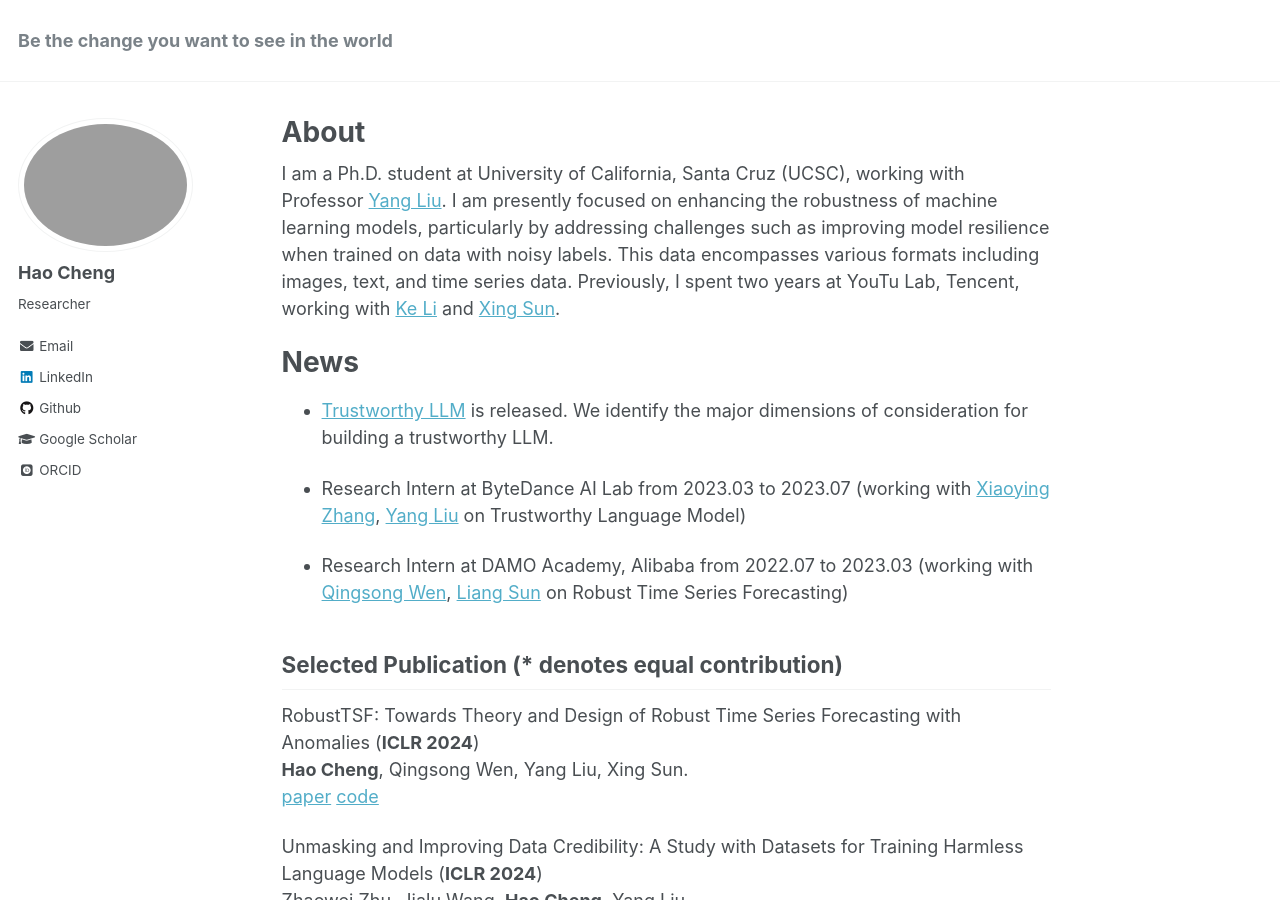
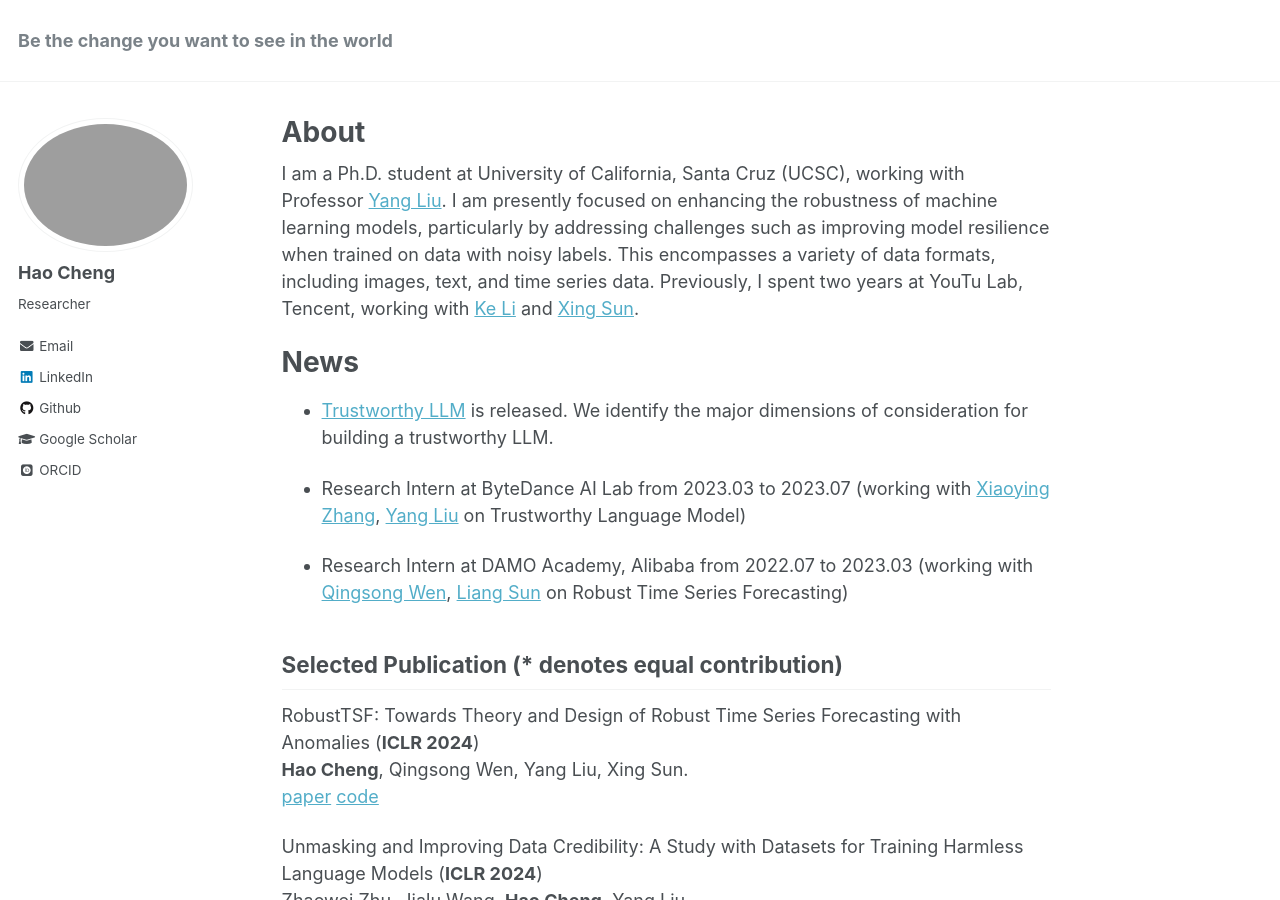
Before and after one commit to haochenglouis/haochenglouis.github.io, a Jekyll site: the page built from _pages/about.md, in a window 1280 px wide and 900 px high. Built offline with Jekyll 4.4.1, drawn with Linux system fonts in a browser that asks for light colours; some web fonts are replaced.

Commit message:
Update about.md

```diff
--- a/_pages/about.md
+++ b/_pages/about.md
@@ -9,7 +9,7 @@ redirect_from:
 ---
 
 I am a Ph.D. student at University of California, Santa Cruz (UCSC), working with
-Professor [Yang Liu](http://www.yliuu.com). I am presently focused on enhancing the robustness of machine learning models, particularly by addressing challenges such as improving model resilience when trained on data with noisy labels. This data encompasses various formats including images, text, and time series data. Previously, I spent two years at YouTu Lab, Tencent, working with [Ke Li](https://scholar.google.com/citations?user=mfWsFM0AAAAJ&hl=en) and [Xing Sun](https://www.sunxing.org).
+Professor [Yang Liu](http://www.yliuu.com). I am presently focused on enhancing the robustness of machine learning models, particularly by addressing challenges such as improving model resilience when trained on data with noisy labels. This encompasses a variety of data formats, including images, text, and time series data. Previously, I spent two years at YouTu Lab, Tencent, working with [Ke Li](https://scholar.google.com/citations?user=mfWsFM0AAAAJ&hl=en) and [Xing Sun](https://www.sunxing.org).
 
 
 
```
